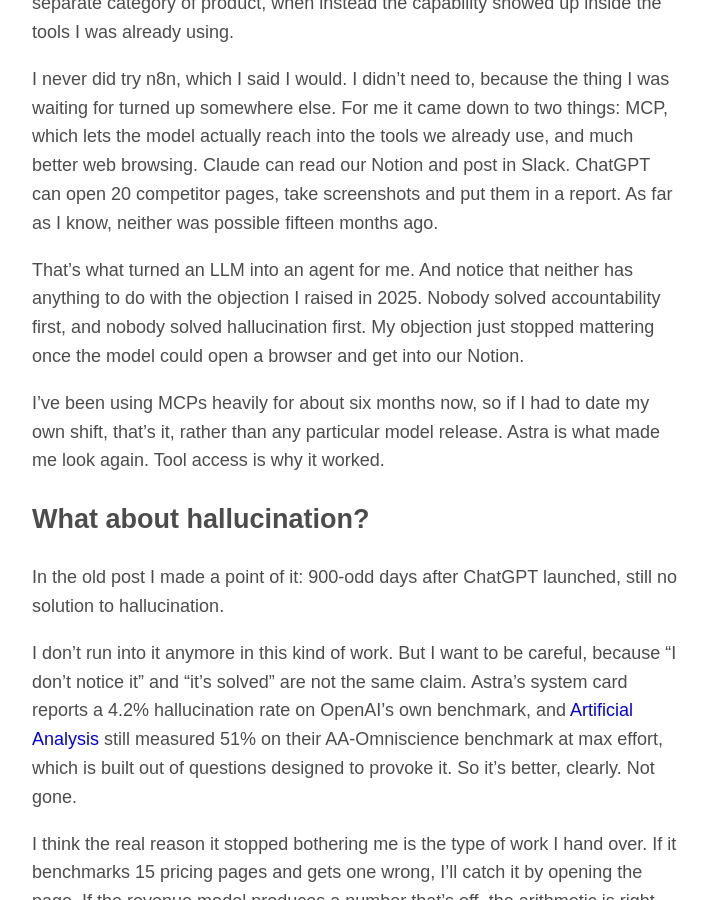
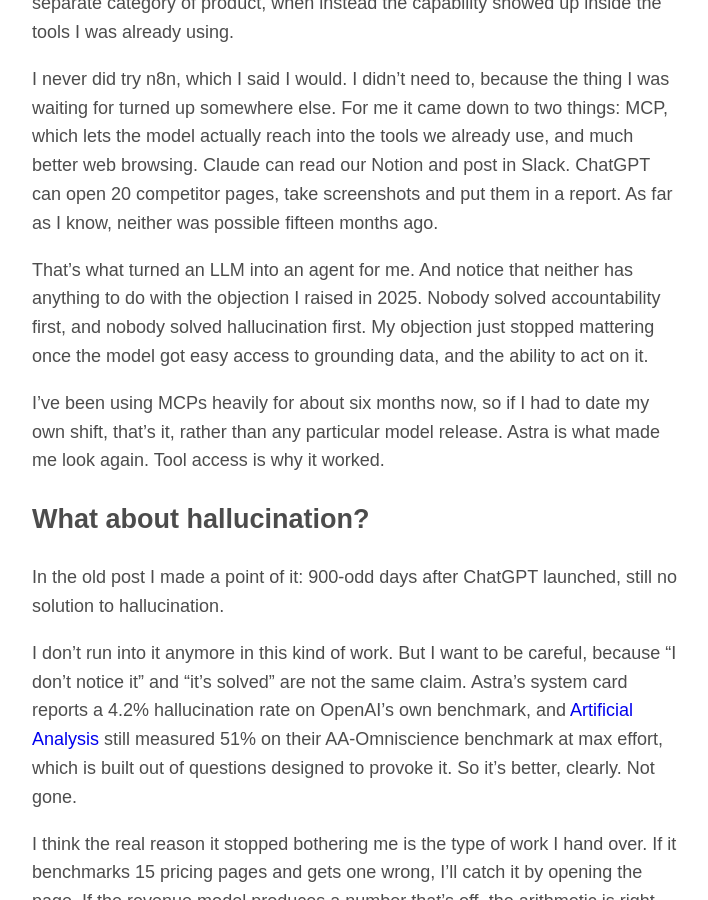
Before and after one commit to tfrenkiel040/website, a Jekyll site: the page built from _posts/2026-09-11-ai-agents-i-was-wrong.md, in a window 1280 px wide and 900 px high, scrolled down 2310 px. Shown: the whole window, without its empty margins (284-992 px from the left). Built offline with Jekyll 4.4.1, drawn with Linux system fonts in a browser that asks for light colours.

Commit message:
new post

```diff
--- a/_posts/2026-09-11-ai-agents-i-was-wrong.md
+++ b/_posts/2026-09-11-ai-agents-i-was-wrong.md
@@ -50,7 +50,7 @@
 
 I never did try n8n, which I said I would. I didn't need to, because the thing I was waiting for turned up somewhere else. For me it came down to two things: MCP, which lets the model actually reach into the tools we already use, and much better web browsing. Claude can read our Notion and post in Slack. ChatGPT can open 20 competitor pages, take screenshots and put them in a report. As far as I know, neither was possible fifteen months ago.
 
-That's what turned an LLM into an agent for me. And notice that neither has anything to do with the objection I raised in 2025. Nobody solved accountability first, and nobody solved hallucination first. My objection just stopped mattering once the model could open a browser and get into our Notion.
+That's what turned an LLM into an agent for me. And notice that neither has anything to do with the objection I raised in 2025. Nobody solved accountability first, and nobody solved hallucination first. My objection just stopped mattering once the model got easy access to grounding data, and the ability to act on it.
 
 I've been using MCPs heavily for about six months now, so if I had to date my own shift, that's it, rather than any particular model release. Astra is what made me look again. Tool access is why it worked.
 
```
Also changed, not shown: _posts/2026-10-04-ethics-of-seo-vs-geo.md (added, +24 -0 lines), 1 other file.
